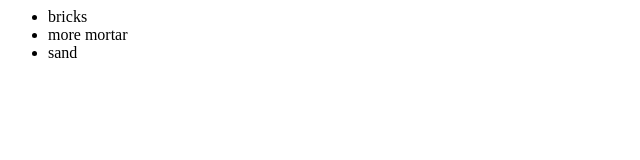
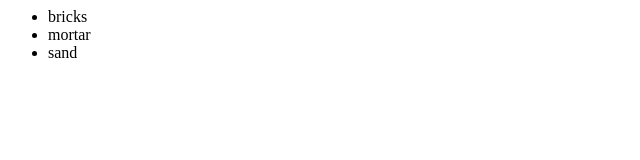
Before and after one commit to dlaki/gitTest, a plain HTML site: page index.html in a window 1280 px wide. Shown: the full height of the page, 0-640 px from the left. Drawn offline with Linux system fonts and the light colour scheme.

Commit message:
modified index.html file, moved more mortar item back to mortar

```diff
--- a/index.html
+++ b/index.html
@@ -3,7 +3,7 @@
 	<div>
 		<ul>
 			<li>bricks</li>
-			<li>more mortar</li>
+			<li>mortar</li>
 			<li>sand</li>
 		</ul>
 	</div>
```
